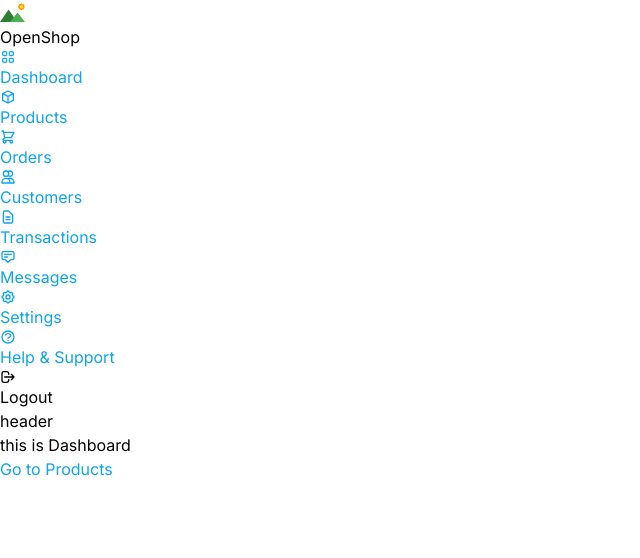
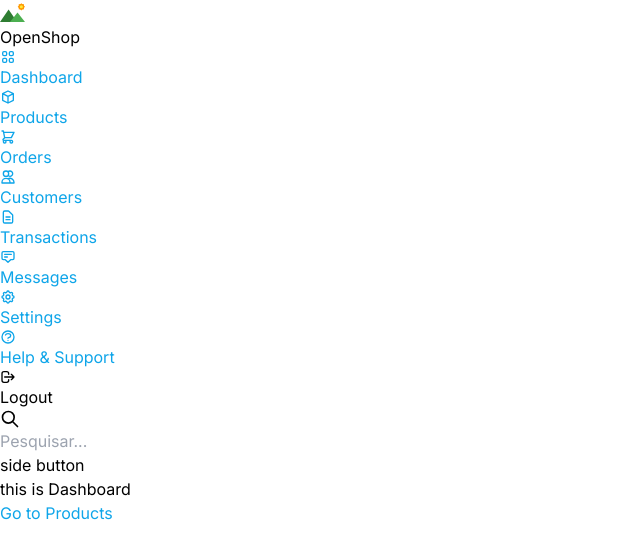
Before and after one commit to ismaelsoares/openshop-dashboard, a React (Vite) app: page / in a window 1280 px wide. Shown: the top 558 px of the page, without its empty margins (0-640 px from the left). Built offline with nearby package versions, Linux system fonts and the light colour scheme.

Commit message:
Add search bar on dashboard

```diff
--- a/package.json
+++ b/package.json
@@ -10,6 +10,7 @@
     "preview": "vite preview"
   },
   "dependencies": {
+    "@headlessui/react": "^1.7.17",
     "classnames": "^2.3.2",
     "react": "^18.2.0",
     "react-dom": "^18.2.0",
--- /dev/null
+++ b/src/components/shared/Header.tsx
@@ -0,0 +1,16 @@
+import { HiOutlineSearch } from "react-icons/hi"
+
+export const Header = () => {
+    return (
+        <div className="bg-white h-16 px-4 flex justify-between items-center border-b border-gray-200">
+            <div className="relative">
+                <HiOutlineSearch fontSize={20} className="text-gray-400 absolute top-1/2 -translate-y-1/2 left-3" />
+                <input type="text"
+                    placeholder="Pesquisar..."
+                    className="text-sm focus:outline-none active:outline-none h-10 w-[24rem] border border-gray-300 rounded-sm pl-11 px-4"
+                />
+            </div>
+            <div>side button</div>
+        </div>
+    )
+}
--- a/src/components/shared/Layout.tsx
+++ b/src/components/shared/Layout.tsx
@@ -1,12 +1,13 @@
 import { Outlet } from 'react-router-dom'
 import { Sidebar } from './Sidebar'
+import { Header } from './Header'
 export function Layout() {
     return (
         <div className='flex flex-row bg-neutral-100 h-screen w-screen overflow-hidden'>
             <Sidebar />
-            <div>
-                <div className='bg-teal-200'>header</div>
-                <div>{<Outlet />}</div>
+            <div className='flex-1'>
+                <Header />
+                <div className='p-4'>{<Outlet />}</div>
             </div>
         </div>
     )
--- a/src/components/shared/Sidebar.tsx
+++ b/src/components/shared/Sidebar.tsx
@@ -4,7 +4,7 @@
 import { Link, useLocation } from 'react-router-dom'
 import { HiOutlineLogout } from 'react-icons/hi'
 
-const linkClasses = 'flex items-center gap-2 font-light px-3 py-2 hover:bg-neutral-700 hover:no-underline active:bg-neutral-600 rounded-sm text-base'
+const linkClasses = 'flex items-center gap-2 font-light px-3 py-2 hover:bg-neutral-700 hover:no-underline active:bg-neutral-800 rounded-sm text-base'
 
 interface SidebarLinkItem {
     key: string;
```
Also changed, not shown: 1 other file (tests, documents, lock files or other folders).
